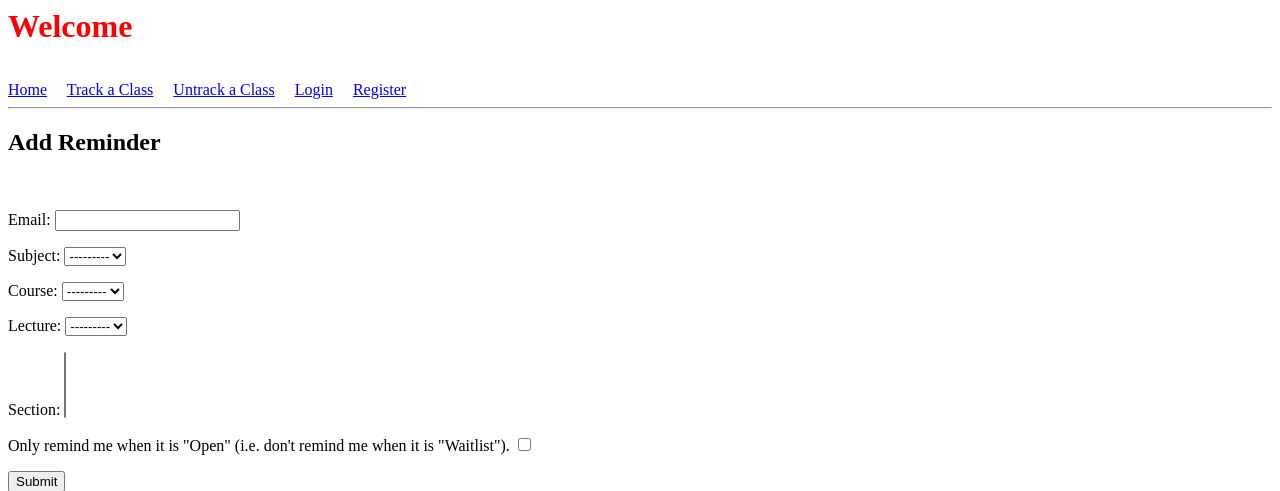
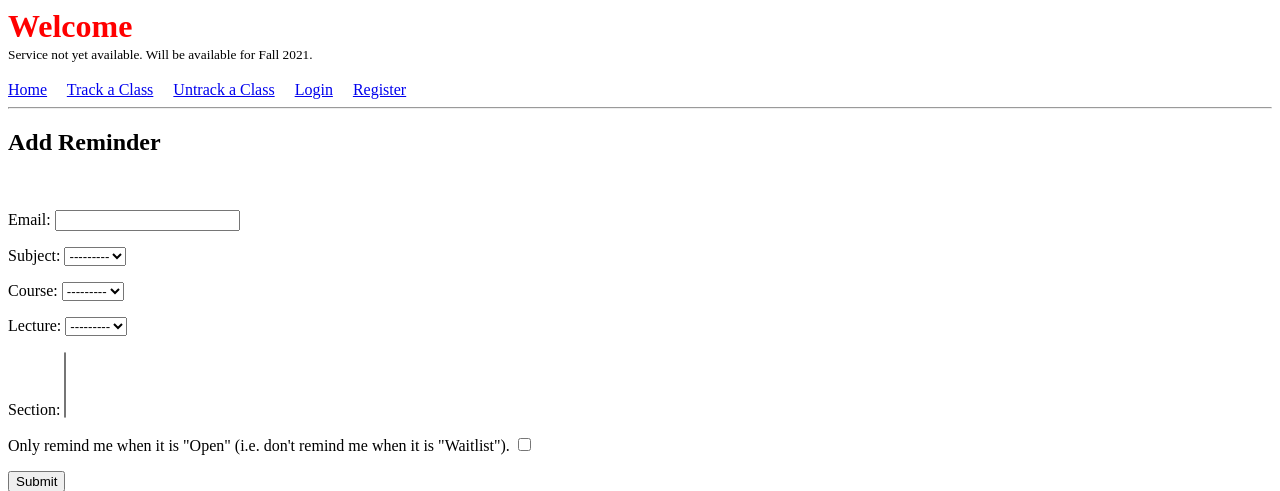
Before and after one commit to rayguo233/course-monitor, a Django app: page /course/add/ in a window 1280 px wide. Shown: the top 491 px of the page. Run offline with Django 3.2, Linux system fonts and the light colour scheme; data that the repository does not hold is empty.

Commit message:
update message on home page

```diff
--- a/templates/base.html
+++ b/templates/base.html
@@ -11,7 +11,7 @@
 <body>
 	<h1>Welcome</h1>
 	<div>
-		<small>
+		<small> Service not yet available. Will be available for Fall 2021.
 			<br>
 		</small>
 	</div>
```
